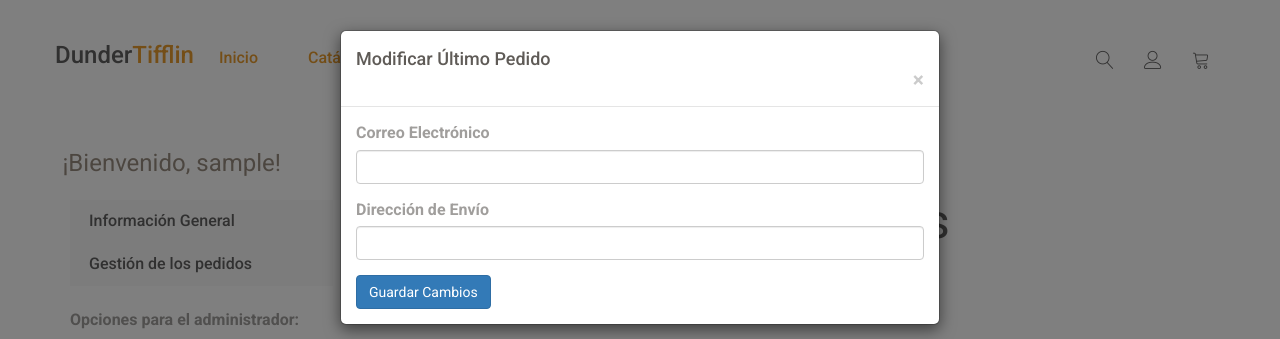
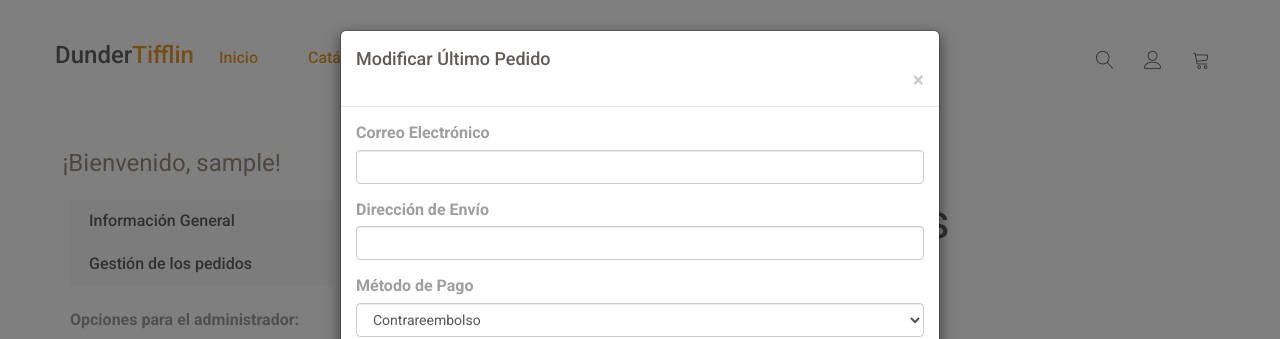
Before and after one commit to Pablito2442/Dunder-Tifflin, a Django app: page /usuario/pedidos/ in a window 1280 px wide, after a click on "Modificar Información". Shown: the top 339 px of the page. Run offline with Django 5.2, Linux system fonts and the light colour scheme; the visitor is signed in with stand-in values (Sample User, id 1); data that the repository does not hold is empty; some libraries are stand-ins or nearby versions.

Commit message:
Ultimas Modificaciones de verdad

```diff
--- a/usuario/templates/pedidos.html
+++ b/usuario/templates/pedidos.html
@@ -248,6 +248,13 @@
                         <label for="direccion_envio">Dirección de Envío</label>
                         <input type="text" class="form-control" id="direccion_envio" name="direccion_envio" value="{{ ultimo_pedido.direccion_envio }}" required>
                      </div>
+                     <div class="form-group">
+                        <label for="metodo_pago">Método de Pago</label>
+                        <select class="form-control" id="metodo_pago" name="metodo_pago" required>
+                            <option value="contrareembolso">Contrareembolso</option>
+                            <option value="tarjeta">Tarjeta</option>
+                        </select>
+                    </div>
                      <button type="submit" class="btn btn-primary">Guardar Cambios</button>
                   </form>
                </div>
--- a/usuario/views.py
+++ b/usuario/views.py
@@ -105,11 +105,22 @@ def panel_pedidos(request):
 def actualizar_pedido(request, pedido_id):
     if request.method == "POST":
         pedido = get_object_or_404(Pedido, id=pedido_id)
+        # Actualizar el correo del cliente si se proporciona
         pedido.correo_cliente = request.POST.get('correo_cliente', pedido.correo_cliente)
+        # Actualizar la dirección de envío si se proporciona
         pedido.direccion_envio = request.POST.get('direccion_envio', pedido.direccion_envio)
+        # Actualizar el método de pago si se proporciona
+        metodo_pago = request.POST.get('metodo_pago', pedido.metodo_pago)
+        if metodo_pago in ['contrareembolso', 'tarjeta']:  # Validar valores permitidos
+            pedido.metodo_pago = metodo_pago
+        else:
+            messages.error(request, "Método de pago no válido.")
+            return redirect('panel_usuario_pedidos')
+        # Guardar los cambios
         pedido.save()
         messages.success(request, "¡El pedido se actualizó correctamente!")
         return redirect('panel_usuario_pedidos')
+    return redirect('panel_usuario_pedidos')
 
 
 #
```
Also changed, not shown: usuario/templates/administracion_pedidos.html (+12 -3 lines).
